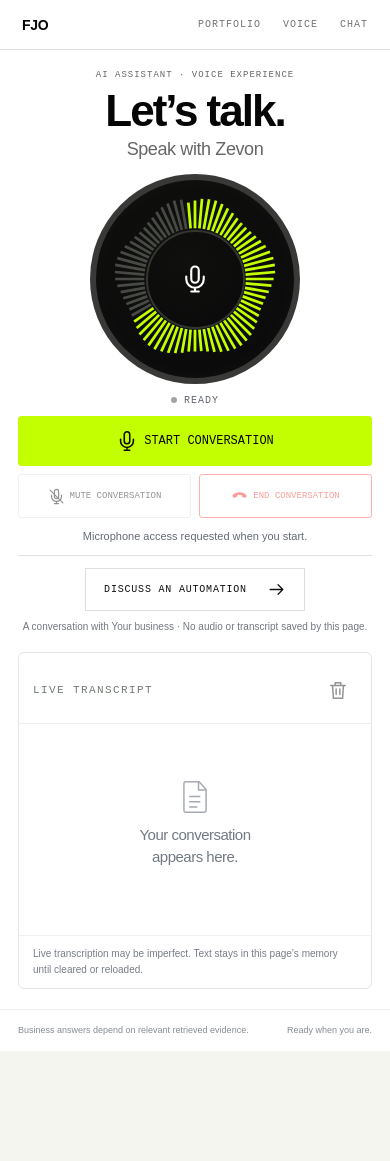
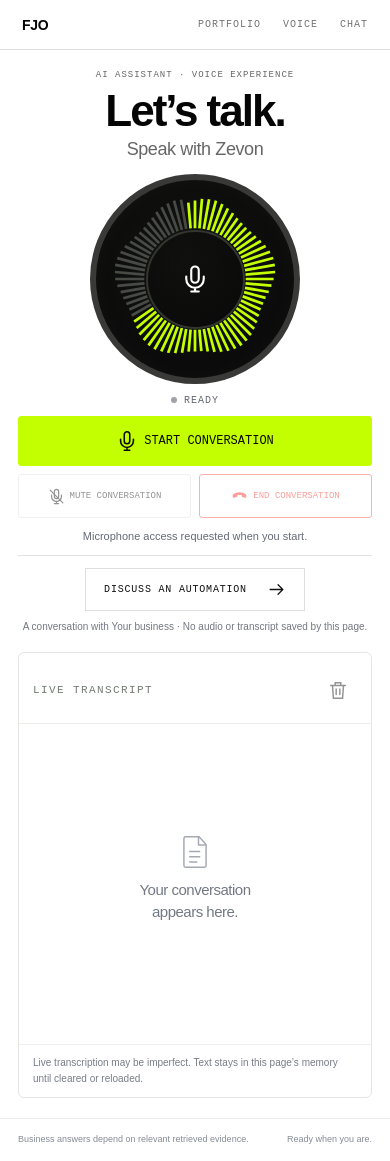
Before and after one commit to fotrjhay/voice-agent, a Next.js app: page / in a window 390 px wide. Before the commit the page ends 1051 px from the top, so only its background shows below. Built offline with nearby package versions, Linux system fonts and the light colour scheme.

Commit message:
Improve mobile transcript readability

```diff
--- a/app/voice.module.css
+++ b/app/voice.module.css
@@ -89,7 +89,10 @@
   .transcript { min-height: 0; }
   .transcriptHeader { padding: 12px 14px 8px; }
   .transcriptHeader h2 { font-size: 11px; }
-  .transcriptLog { flex: auto; height: clamp(150px, 25svh, 220px); min-height: 0; max-height: none; padding: 0 14px; }
+  .transcriptLog { flex: auto; height: clamp(240px, 38svh, 340px); min-height: 0; max-height: none; padding: 0 10px; }
+  .transcriptLog article { margin: 10px 0; padding: 10px 12px; }
+  .transcriptLog article strong { font-size: 10px; }
+  .transcriptLog article p { font-size: 13px; line-height: 1.5; margin-top: 6px; }
   .empty { min-height: 0; }
   .empty svg { width: 28px; height: 34px; }
   .empty p { font-size: 15px; margin: 10px 0; }
```
